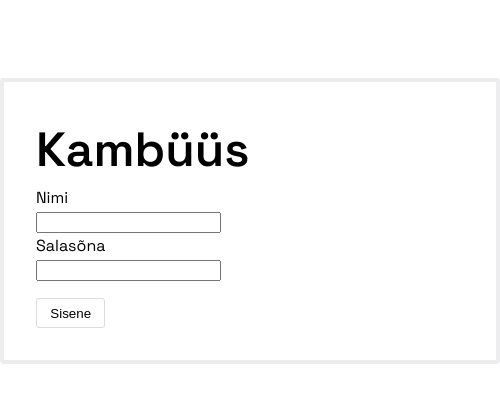
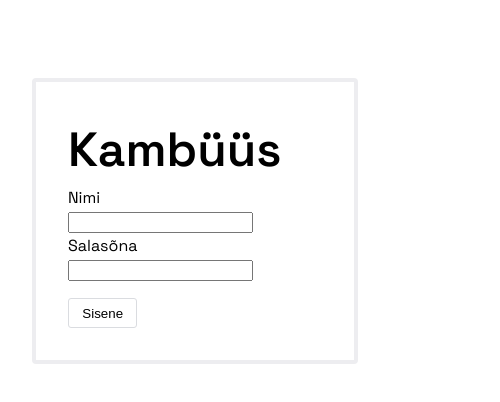
Before and after one commit to takakv/merelaager-adminpanel, a React app: page / in a window 390 px wide. Shown: the top 402 px of the page, 500 px wide, since content can reach past the window. Built offline with nearby package versions, Linux system fonts and the light colour scheme.

Commit message:
Update login UI for mobile

```diff
--- a/src/app.scss
+++ b/src/app.scss
@@ -407,11 +407,15 @@ button,
 
 // Kambüüs
 .c-login-wrapper {
-  width: 500px;
-  margin: 20% auto auto;
+  margin: 20% 2em;
   padding: 2em;
   border: 4px solid var(--dimmed);
   border-radius: 4px;
+
+  @media screen and (min-width: $phone-break) {
+    width: 500px;
+    margin: 20% auto;
+  }
 }
 
 .c-login-submit {
@@ -627,7 +631,8 @@ button,
   }
 }
 
-.c-tent, .c-team {
+.c-tent,
+.c-team {
   width: 100%;
   margin-bottom: 30px;
 
@@ -643,7 +648,7 @@ button,
     justify-content: center;
     width: 30px;
     height: 30px;
-    margin: .75em;
+    margin: 0.75em;
     border: 3px solid #e6e8eb;
     border-radius: 30px;
 
@@ -676,7 +681,8 @@ button,
   }
 }
 
-.c-tentless, .c-teamless {
+.c-tentless,
+.c-teamless {
   margin-right: 30px;
   margin-bottom: 20px;
 
```
